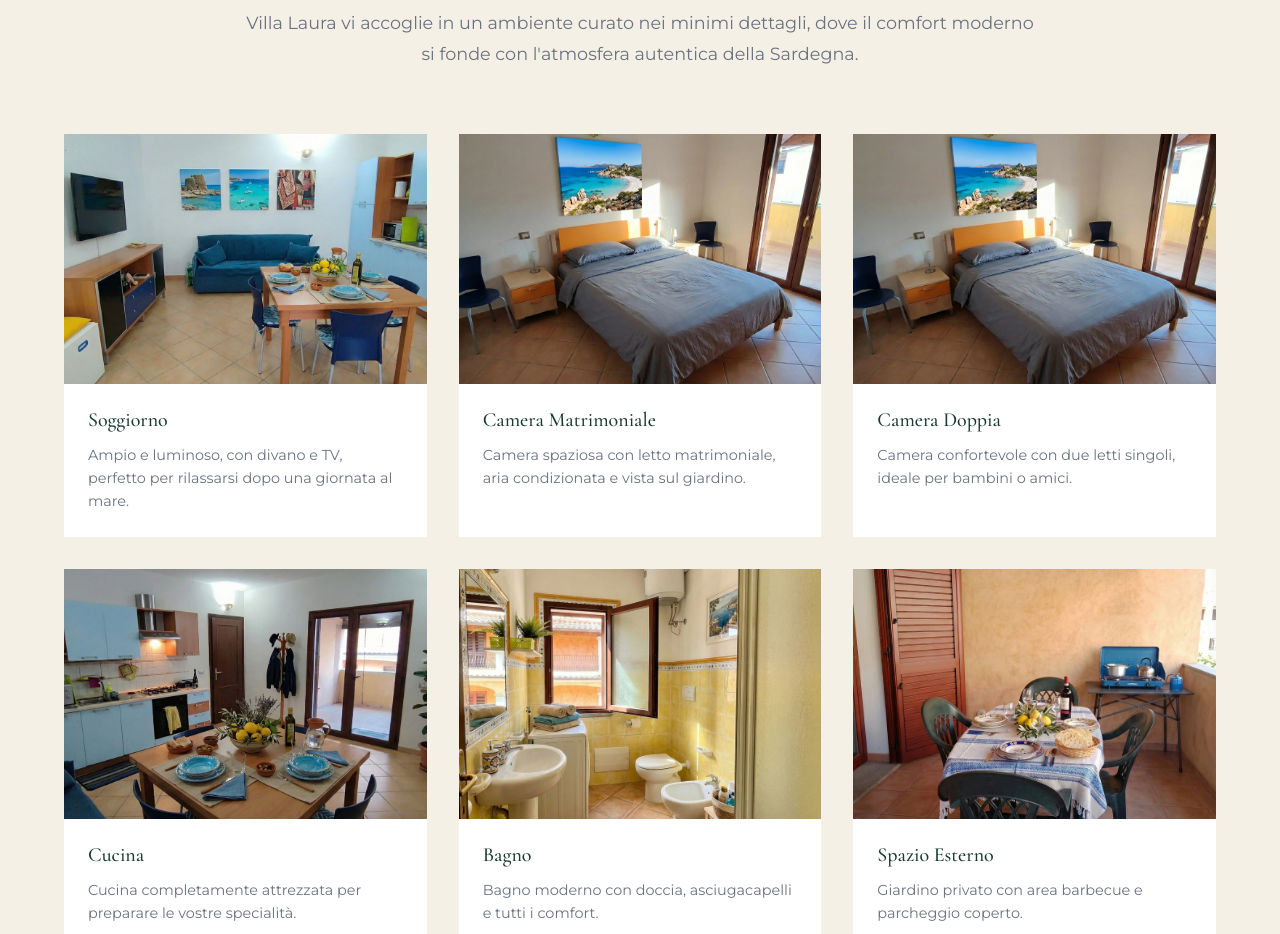
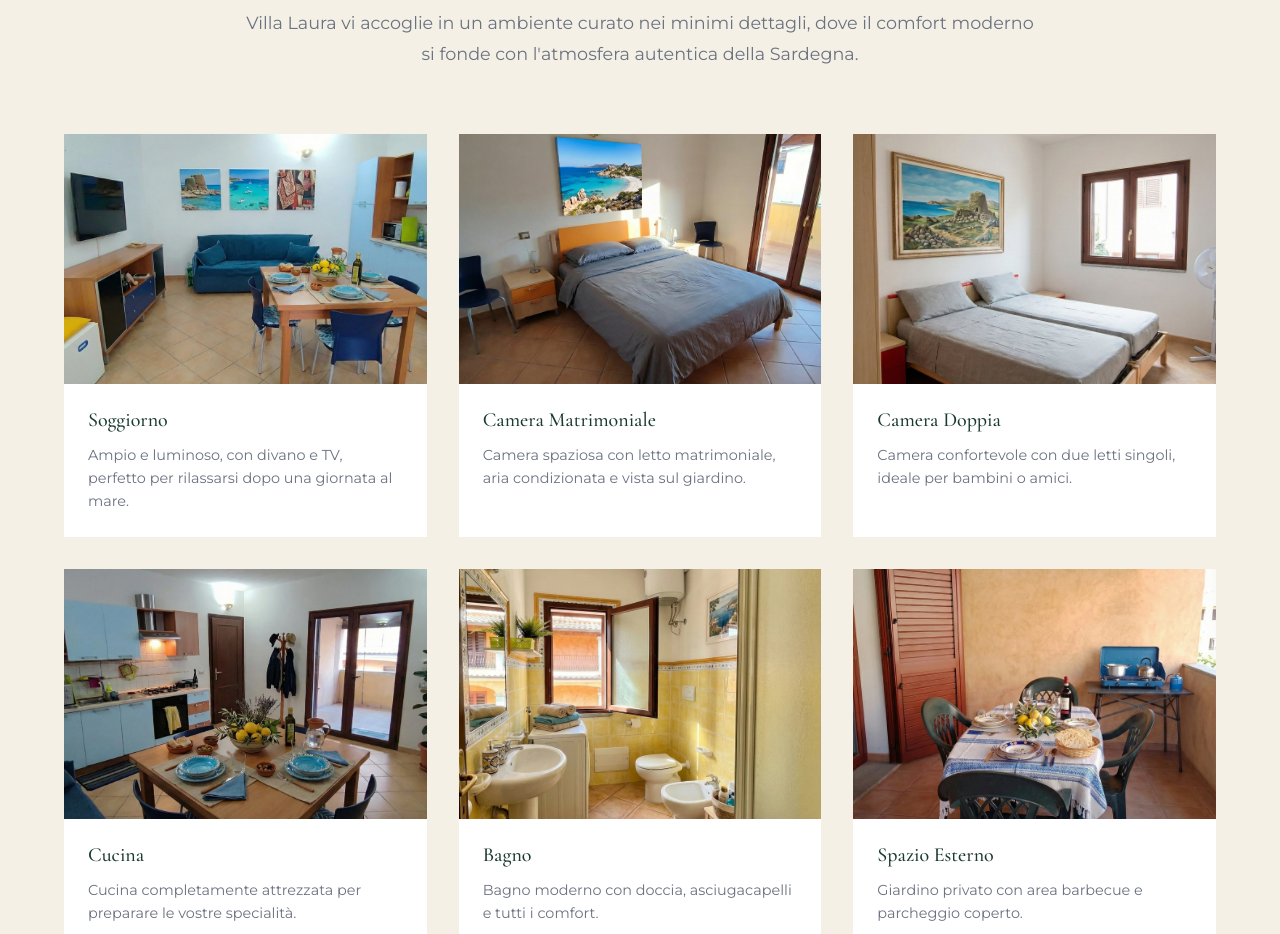
Before and after one commit to giannigrespan/villa_Laura, a React (Vite) app: page / in a window 1280 px wide. Shown: the part 1940-2874 px from the top of the page. Built offline with nearby package versions, Linux system fonts and the light colour scheme; no server answers.

Commit message:
Update App.jsx

```diff
--- a/src/App.jsx
+++ b/src/App.jsx
@@ -10,7 +10,7 @@ const images = {
   about: 'https://images.unsplash.com/photo-1600596542815-ffad4c1539a9?w=800&q=80',
   living: '/soggiorno.webp',
   bedroom1: '/camera.webp',
-  bedroom2: '/camera.webp',
+  bedroom2: '/cameretta.jpg',
   kitchen: '/cucina.webp',
   bathroom: '/bagno.webp',
   outdoor: '/terrazzo.webp',
```
